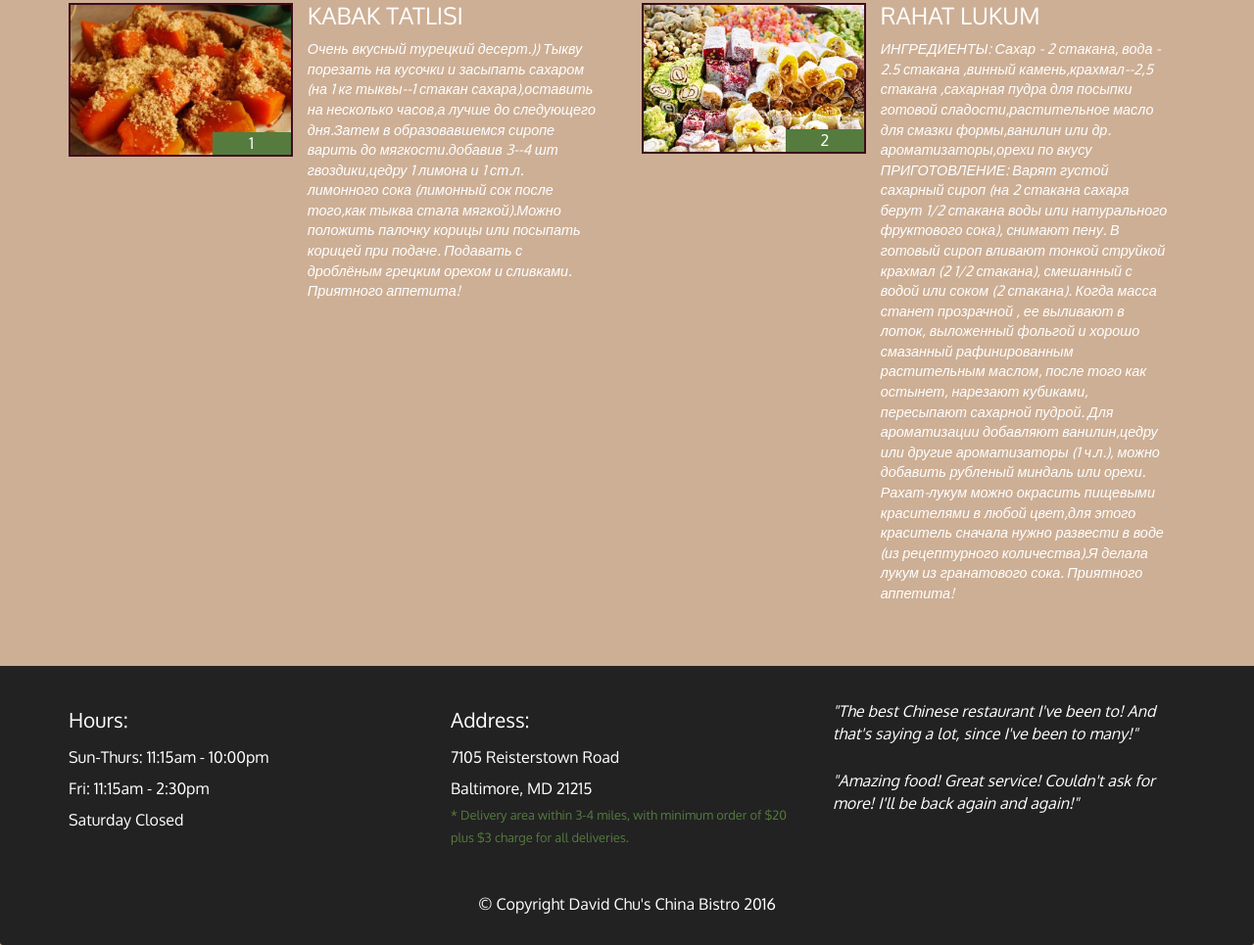
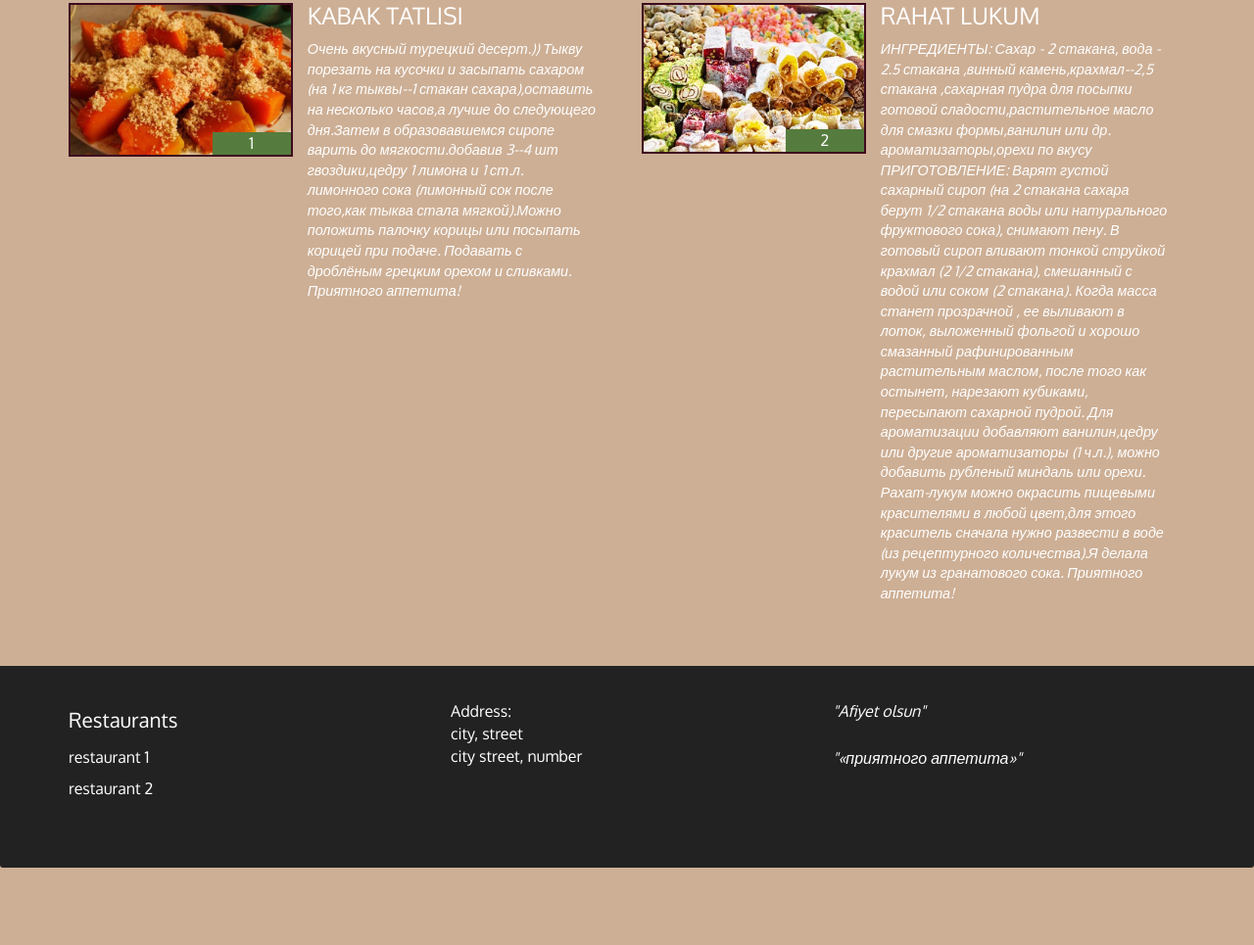
Before and after one commit to Mozgova/FT, a plain HTML site: page basic/Foods/second.html in a window 1280 px wide. Shown: the part 333-1298 px from the top of the page at 98% size. After the commit the page ends 1219 px from the top, so only its background shows below. Drawn offline with Linux system fonts and the light colour scheme.

Commit message:
Update second.html

```diff
--- a/basic/Foods/second.html
+++ b/basic/Foods/second.html
@@ -47,11 +47,9 @@
       T.88-55-888-5
     </a>
   </div>
-
  <div id="main-content" class="container">
     <h2 id="menu-categories-title" class="text-center">Desserts</h2>
     <div class="text-center">Turk mutfagi</div>
-
     <section class="row">
       <div class="menu-item-tile col-md-6">
         <div class="row">
@@ -72,7 +70,6 @@
         </div>
         <hr class="visible-xs">
       </div>
-
       <div class="menu-item-tile col-md-6">
         <div class="row">
           <div class="col-sm-5">
@@ -92,42 +89,32 @@
         </div>
         <hr class="visible-xs">
       </div>
-      <!-- Add after every 2nd menu-item-tile -->
       <div class="clearfix visible-lg-block visible-md-block"></div>
-      <!-- Add after every 2nd menu-item-tile -->
       <div class="clearfix visible-lg-block visible-md-block"></div>
-
     </section>
-
-  </div><!-- End of #main-content -->
-
-  <footer class="panel-footer">
+  </div>
+   <footer class="panel-footer">
     <div class="container">
       <div class="row">
         <section id="hours" class="col-sm-4">
-          <span>Hours:</span><br>
-          Sun-Thurs: 11:15am - 10:00pm<br>
-          Fri: 11:15am - 2:30pm<br>
-          Saturday Closed
+          <span>Restaurants</span><br>
+          restaurant 1<br>
+          restaurant 2<br>
           <hr class="visible-xs">
         </section>
-        <section id="address" class="col-sm-4">
+        <section id="Shop" class="col-sm-4">
           <span>Address:</span><br>
-          7105 Reisterstown Road<br>
-          Baltimore, MD 21215
-          <p>* Delivery area within 3-4 miles, with minimum order of $20 plus $3 charge for all deliveries.</p>
+          city, street<br>
+          city street, number<br>
           <hr class="visible-xs">
         </section>
         <section id="testimonials" class="col-sm-4">
-          <p>"The best Chinese restaurant I've been to! And that's saying a lot, since I've been to many!"</p>
-          <p>"Amazing food! Great service! Couldn't ask for more! I'll be back again and again!"</p>
+          <p>"Afiyet olsun"</p>
+          <p>"«приятного аппетита»"</p>
         </section>
       </div>
-      <div class="text-center">&copy; Copyright David Chu's China Bistro 2016</div>
     </div>
   </footer>
-
-  <!-- jQuery (Bootstrap JS plugins depend on it) -->
   <script src="js/jquery-2.1.4.min.js"></script>
   <script src="js/bootstrap.min.js"></script>
   <script src="js/script.js"></script>
```
